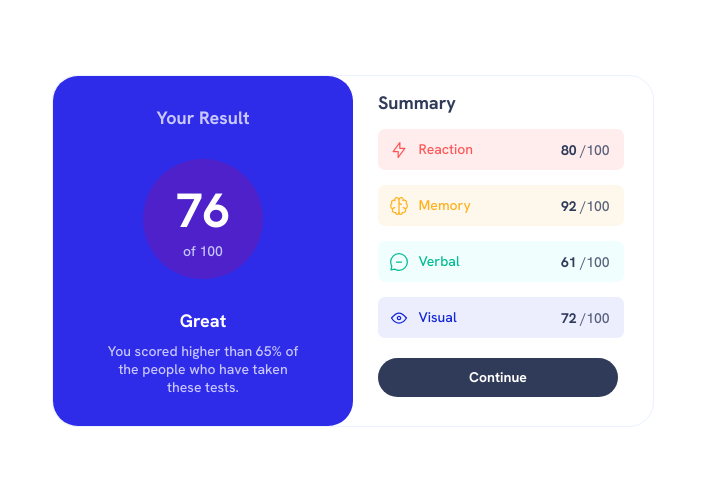
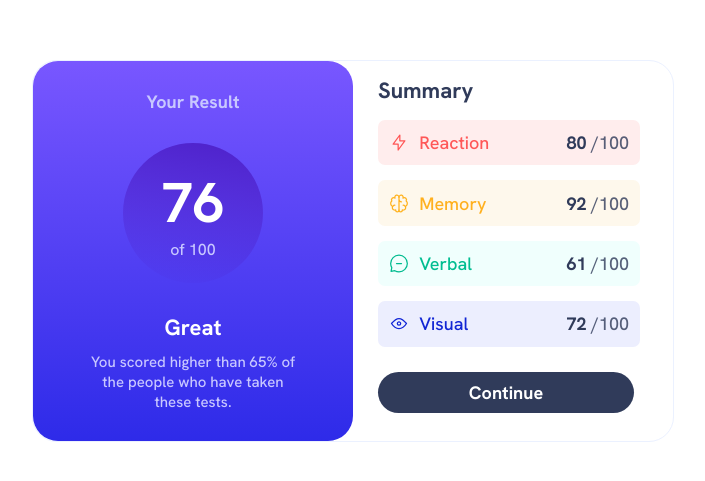
Before and after one commit to FSwebdeveloper/Results-component, a plain HTML site: page index.html in a window 1280 px wide. Shown: the part 149-630 px from the top of the page, without its empty margins (287-992 px from the left). Drawn offline with Linux system fonts and the light colour scheme.

Commit message:
Update this html file

```diff
--- a/Css/result.css
+++ b/Css/result.css
@@ -8,7 +8,7 @@
     color: hsl(224, 30%, 27%);
     font-weight:700;
     font-family: 'Hanken Grotesk', sans-serif;
-    font-size: 14px;
+    font-size: 18px;
   }
   .main-div
   {
@@ -33,10 +33,14 @@
     flex-direction: column;
     justify-content: center;
     align-items: center;
-    width: 300px;
-    height: 350px;
+    width: 320px;
+    height: 380px;
     gap: 30px;
-    background-color: hsl(241, 81%, 54%);
+    background: linear-gradient(
+      180deg,hsl(252, 100%, 67%),
+      hsl(241, 81%, 54%)
+    );
+    /* background-color: hsl(241, 81%, 54%); */
     border-radius: 25px;
 
   }
@@ -53,7 +57,7 @@
   {
     font-weight:700;
     font-family: 'Hanken Grotesk', sans-serif;
-    font-size: 18px;
+    font-size: 22px;
   }
 
   .title{
@@ -67,7 +71,7 @@
   {
     font-weight:700;
     font-family: 'Hanken Grotesk', sans-serif;
-    font-size: 18px;
+    font-size: 22px;
   }
 
   .number-paragraph
@@ -75,23 +79,27 @@
     color: hsl(241, 100%, 89%);
     font-weight:500;
     font-family: 'Hanken Grotesk', sans-serif;
-    font-size: 14px;
+    font-size: 16px;
   }
 
   .circle
   {
-    width: 120px;
-    height: 120px;
+    width: 140px;
+    height: 140px;
     display: flex;
     justify-content: center;
     align-items: center;
     flex-direction: column;
     border-radius: 50%;
-    background-color: hsla(256, 72%, 46%, 1);
+    background: linear-gradient(
+      10deg,hsla(241, 72%, 46%, 0),
+      hsla(256, 72%, 46%, 1)
+    );
+    /* background-color: hsla(256, 72%, 46%, 1); */
     color:  hsl(0, 0%, 100%);
     font-weight:800;
     font-family: 'Hanken Grotesk', sans-serif;
-    font-size: 24px;
+    font-size: 28px;
 
   }
   .last
@@ -113,19 +121,20 @@
     color: hsl(241, 100%, 89%);
     font-weight:500;
     font-family: 'Hanken Grotesk', sans-serif;
-    font-size: 14px;
+    font-size: 15px;
     text-align:center;
 
   }
 
   .div-two
   {
-    width: 300px;
-    height: 350px;
+    width: 320px;
+    height: 380px;
   }
 
   .reaction
   {
+    /* background-color: #FFF6F5; */
     background-color:  rgb(255, 237, 237);
     color: hsl(0, 100%, 67%);
   }
@@ -157,7 +166,7 @@
     margin-left: 25px;
     margin-top: 15px;
     font-family: 'Hanken Grotesk', sans-serif;
-    font-size: 14px;
+    font-size: 18px;
     font-weight: 500;
     border-radius: 7px;
 
@@ -175,12 +184,12 @@
     width: 80%;
     height: 11%;
     margin-left: 25px;
-    margin-top: 20px;
+    margin-top: 25px;
     border-radius: 25px;
     border: transparent;
     font-weight:700;
     font-family: 'Hanken Grotesk', sans-serif;
-    font-size: 14px;
+    font-size: 18px;
     background-color: hsl(224, 30%, 27%);
     color: hsl(0, 0%, 100%);
   }
--- a/index.html
+++ b/index.html
@@ -16,6 +16,8 @@
 
 </head>
 <body>
+
+  <main>
 
   <div class="main-div">
 
@@ -68,10 +70,19 @@
   </div>
 </div>
 
-  <!-- <div class="attribution">
+</main>
+
+<footer>
+
+<!-- <div class="attribution">
     Challenge by <a href="https://www.frontendmentor.io?ref=challenge" target="_blank">Frontend Mentor</a>.
     Coded by <a href="#">Your Name Here</a>.
   </div> -->
+
+</footer>
+
+
+
 
 
 
```
Also changed, not shown: 1 other file.
